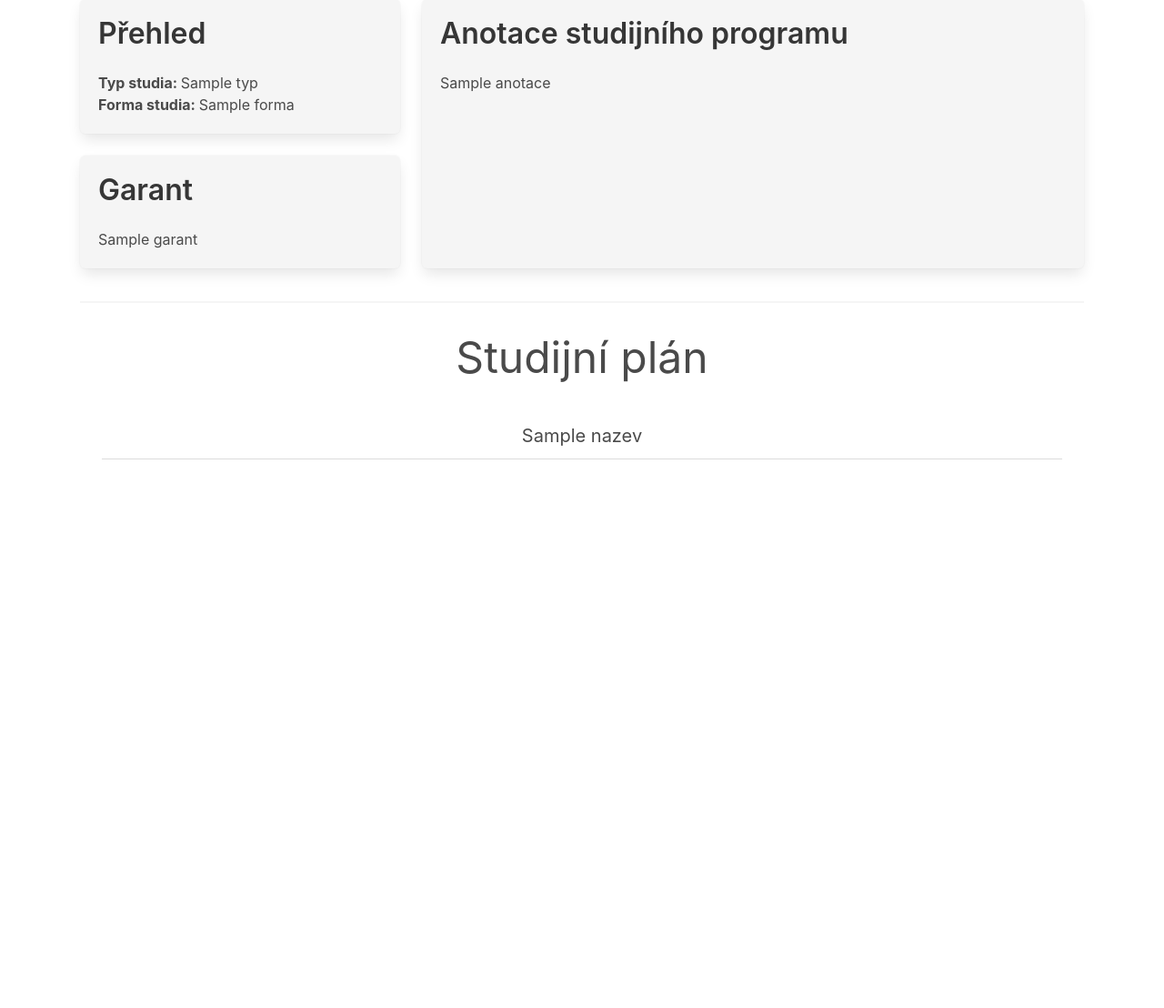
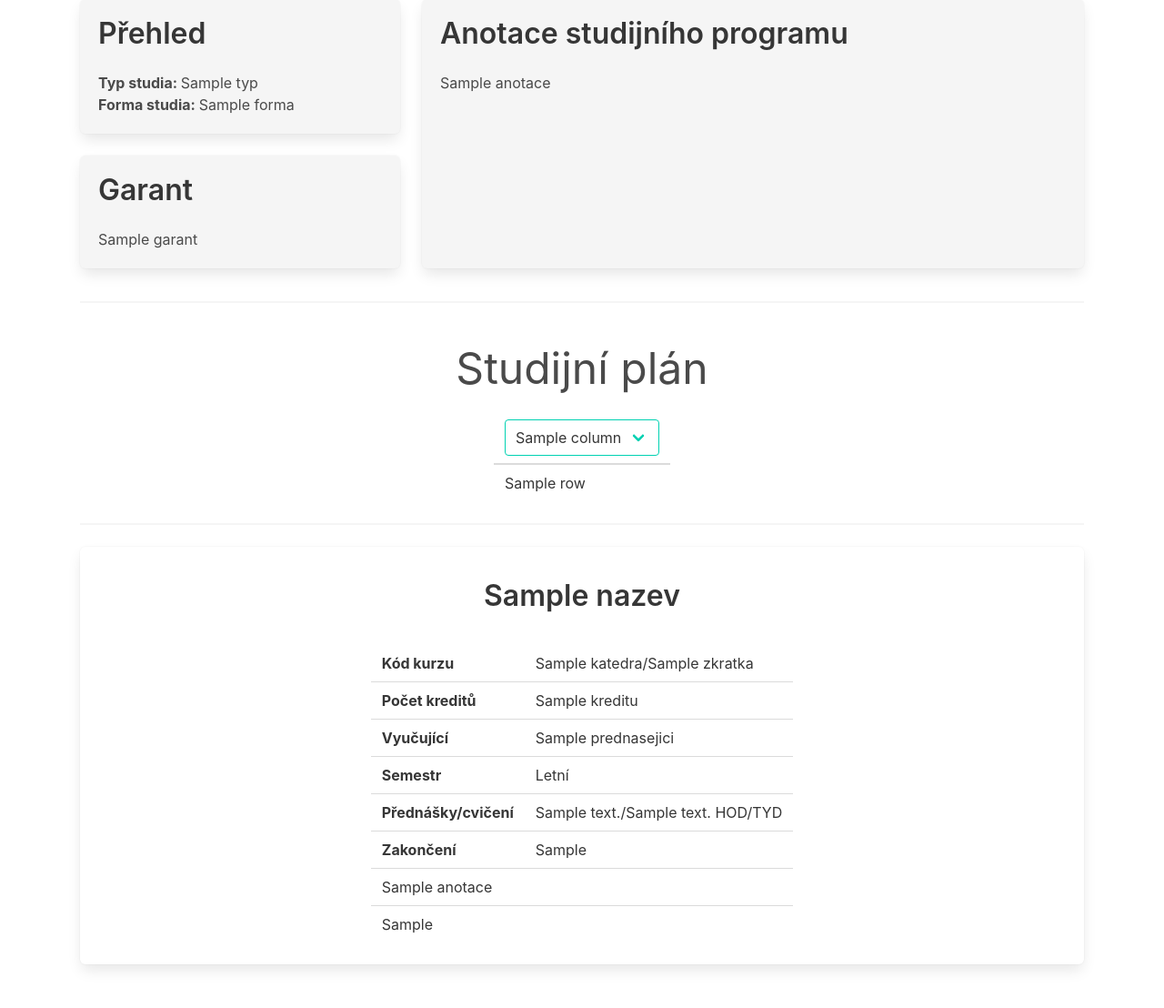
Before and after one commit to MFVS/stag-brozury, a FastAPI app: template app/templates/pages/obor.html in a window 1280 px wide. Shown: the part 418-1526 px from the top of the page at 91% size. Before the commit the page ends 923 px from the top, so only its background shows below. Run offline with FastAPI, Linux system fonts and the light colour scheme; the template is opened without the code that fills it: most values are stand-ins (such as "Sample title", 1, 10 or a date in 2020).

Commit message:
new table

```diff
--- a/app/templates/components/predmety.html
+++ b/app/templates/components/predmety.html
@@ -1,6 +1,6 @@
 {% for index, row in df.iterrows() %}
 <div class="box p-5">
-<div id="predmet" class="container is-max-desktop">
+<div id="#{{ row['zkratka'] }}" class="container is-max-desktop">
   <h1 class="title is-medium has-text-centered p-3" id="{{row['nazev']}}">{{row['nazev']}}</h1>
   <table class="table mx-auto">
     <tbody>
--- a/app/templates/pages/obor.html
+++ b/app/templates/pages/obor.html
@@ -46,22 +46,104 @@
 
   <hr>
 
-  <h1 class="is-size-1 has-text-centered">Studijní plán</h1>
-  <div class="tabs is-centered is-boxed is-medium p-5">
-    <ul>
-      {% for index, row in df_skupiny.iterrows() %}
-      <li id="{{ row['zkratka'] }}">
-        <!-- _="on click add .is-active to #{{ row['zkratka'] }}" -->
-        <a
-        hx-get="/ws/predmety/{{row['sespIdno']}}"
-        hx-swap="outerHtml"
-        hx-target="#predmety"
-        hx-indicator="#progress">
-          {{ row['nazev'] }}</a>
-      </li>
+  <h1 class="is-size-1 p-3 has-text-centered">Studijní plán</h1>
+
+  <table class="table mx-auto">
+    <thead>
+      <tr>
+        {% for column in df_predmety.columns %}
+        <th>
+          <div class="select is-primary">
+            <select>
+              <option>{{ column }}</option>
+              {% for value in df_predmety[column].unique() %}
+              <option>{{ value }}</option>
+              {% endfor %}
+            </select>
+          </div>
+        </th>
+        {% endfor %}
+      </tr>
+    </thead>
+    <tbody>
+      {% for index, row in df_predmety.iterrows() %}
+      <tr>
+        {% for column in df_predmety.columns %}
+        {% if column == "nazev" %}
+        <td>
+          <a href="#{{ row['zkratka'] }}">
+            {{ row[column] }}
+          </a>
+        {% else %}
+        <td>{{ row[column] }}</td>
+        {% endif %}
+        {% endfor %}
+      </tr>
       {% endfor %}
-    </ul>
+    </tbody>
+
+  </table>
+
+  <hr>
+
+
+
+  {% for index, row in df_skupiny.iterrows() %}
+  <div class="box p-5">
+  <div id="{{ row['zkratka'] }}" class="container is-max-desktop">
+    <h1 class="title is-medium has-text-centered p-3">{{row['nazev']}}</h1>
+    <table class="table mx-auto">
+      <tbody>
+        <tr>
+          <th>Kód kurzu</th>
+          <td>{{ row['katedra'] }}/{{ row['zkratka'] }}</td>
+        </tr>
+        <tr>
+          <th>Počet kreditů</th>
+          <td>{{ row['kreditu'] }}</td>
+        </tr>
+        <tr>
+          <th>Vyučující</th>
+          <td>
+            {{ (row['prednasejici'] | string).translate({39:None}) }}
+          </td>
+        </tr>
+        <tr>
+          <th>Semestr</th>
+          <td>
+            {% if row['vyukaZS'] == 'A' %}
+            Zimní
+            {% else %}
+            Letní
+            {% endif %}
+          </td>
+        </tr>
+
+        <tr>
+          <th>Přednášky/cvičení</th>
+          <td>
+            {{ row['jednotekPrednasek']}}/{{ row['jednotekCviceni']
+            }} HOD/TYD
+          </td>
+        </tr>
+        <tr>
+          <th>Zakončení</th>
+          <td>{{ row['typZkousky'] }}</td>
+        </tr>
+        <tr>
+          <td colspan="2">{{ row['anotace'] }}</td>
+        </tr>
+        <tr>
+          <td colspan="2">
+            {{ row['prehledLatky'] | replace("\n", "<br />" | safe ) }}
+          </td>
+        </tr>
+      </tbody>
+    </table>
   </div>
+  </div>
+{% endfor %}
+
 
   <div id="predmety">
 
```
Also changed, not shown: app/routers/ws.py (+37 -3 lines).
